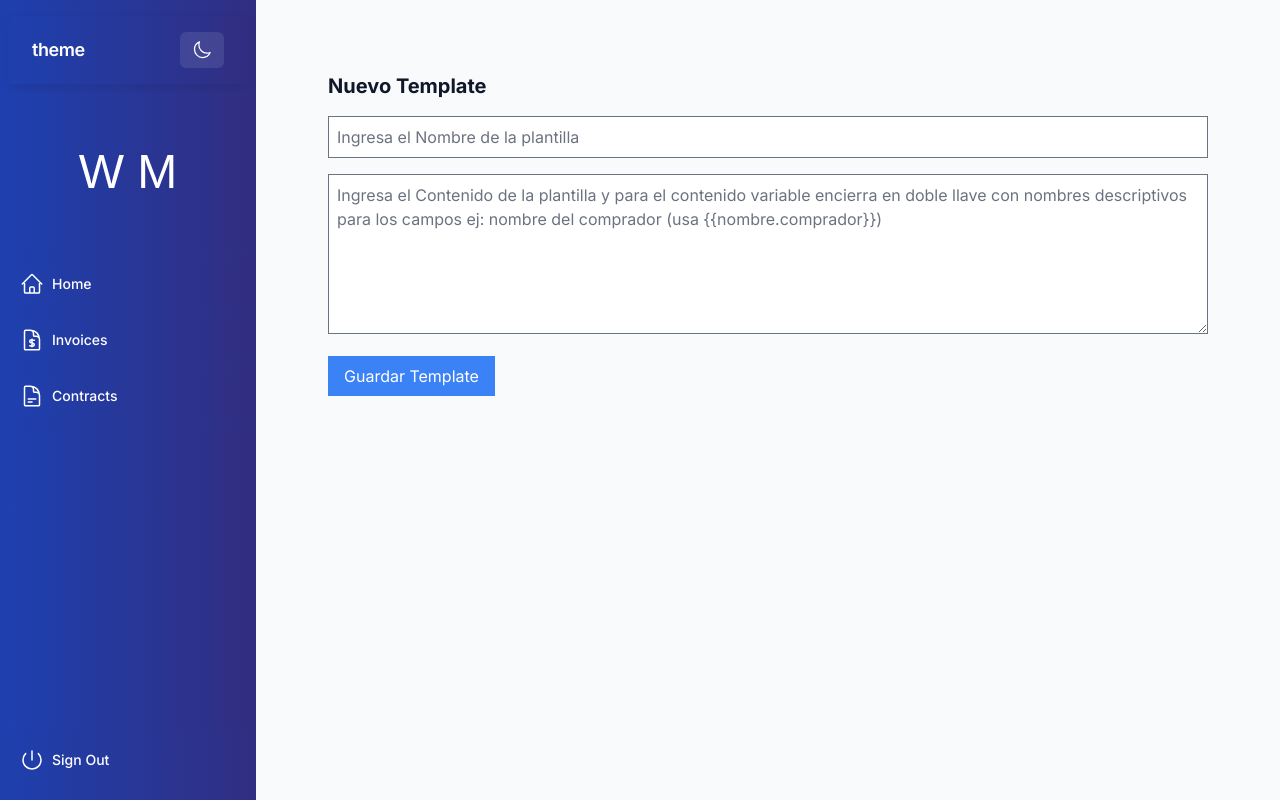
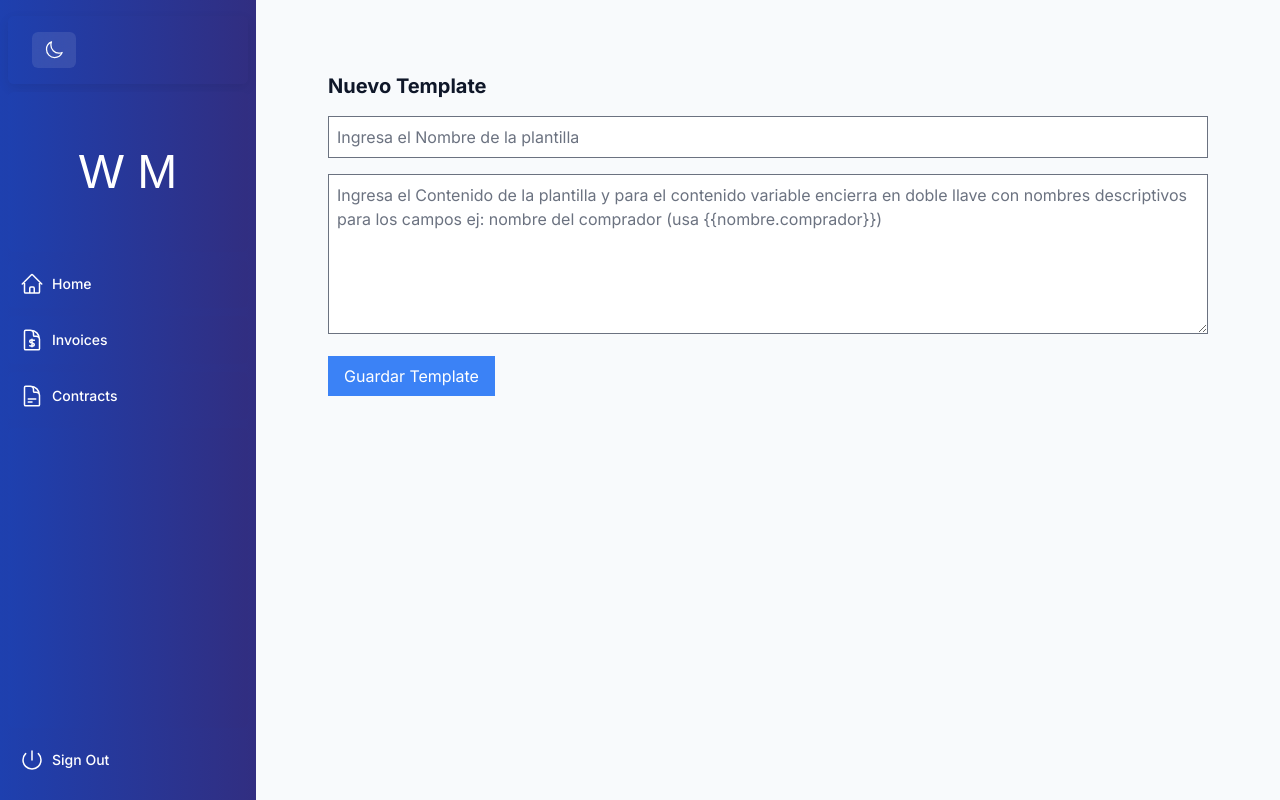
Before and after one commit to willmodev503/invoice, a Next.js app: page /dashboard/templates/new in a window 1280 px wide. Built offline with nearby package versions, Linux system fonts and the light colour scheme; a web font is replaced by a local one.

Commit message:
se elimino el texto theme en el toogle de darkmode

```diff
--- a/app/ui/dashboard/header.tsx
+++ b/app/ui/dashboard/header.tsx
@@ -28,9 +28,9 @@
     <header className="flex items-center justify-between px-6 py-4 rounded-md bg-main-gradient text-white shadow-soft">
 
       {/* Título */}
-      <h1 className="text-lg font-semibold tracking-tight">
+      {/* <h1 className="text-lg font-semibold tracking-tight">
         theme
-      </h1>
+      </h1> */}
 
       {/* Toggle */}
       <button
```
